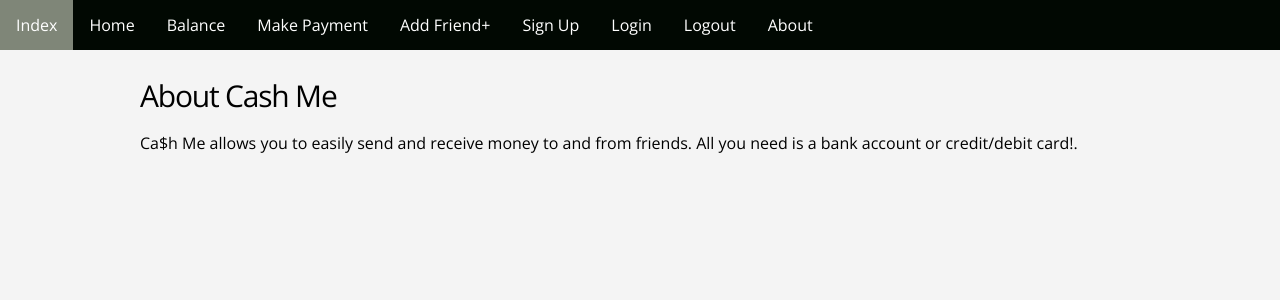
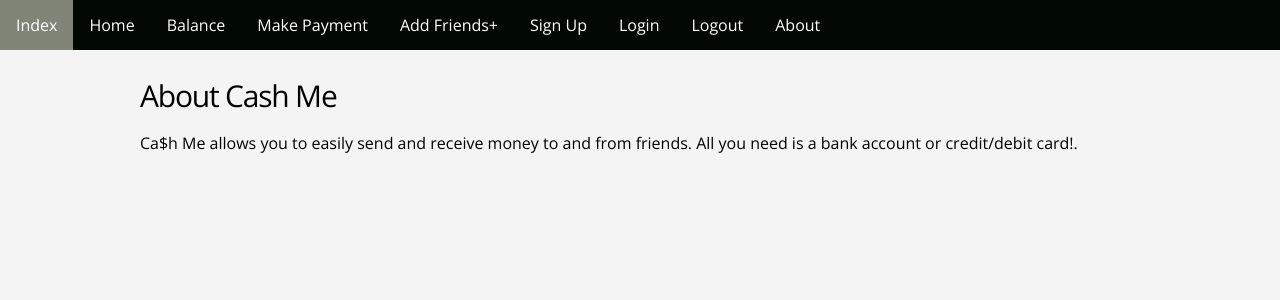
Before and after one commit to mohammedsayed/CashMeFinal, a Flask app: page /about in a window 1280 px wide. Shown: the top 300 px of the page. Run offline with Flask 2, Linux system fonts and the light colour scheme.

```diff
--- a/routes.py
+++ b/routes.py
@@ -140,15 +140,13 @@ def payment():
 
 @app.route("/balance")
 def balance():
+    if "email" not in session:
+        return redirect(url_for("login"))
     currentUser =  currentUser = User.query.filter_by(email=session["email"]).first()
     userbal = currentUser.balance
     return render_template("balance.html",userbal=userbal,curUserName=currentUser.username)
 
 
 
-
-
-
-
 if __name__ == "__main__":
   app.run(debug=True)
--- a/templates/layout.html
+++ b/templates/layout.html
@@ -46,7 +46,7 @@
                 ('home', 'home', 'Home'),
                 ('balance', 'balance', 'Balance'),
                 ('search', 'search', 'Make Payment'),
-                ('addfriend', 'addfriend', 'Add Friend+'),
+                ('addfriend', 'addfriend', 'Add Friends+'),
                 ('signup', 'signup', 'Sign Up'),
                 ('login', 'login', 'Login'),
                 ('logout', 'logout', 'Logout'),
```
Also changed, not shown: CashMeAppData.db.
